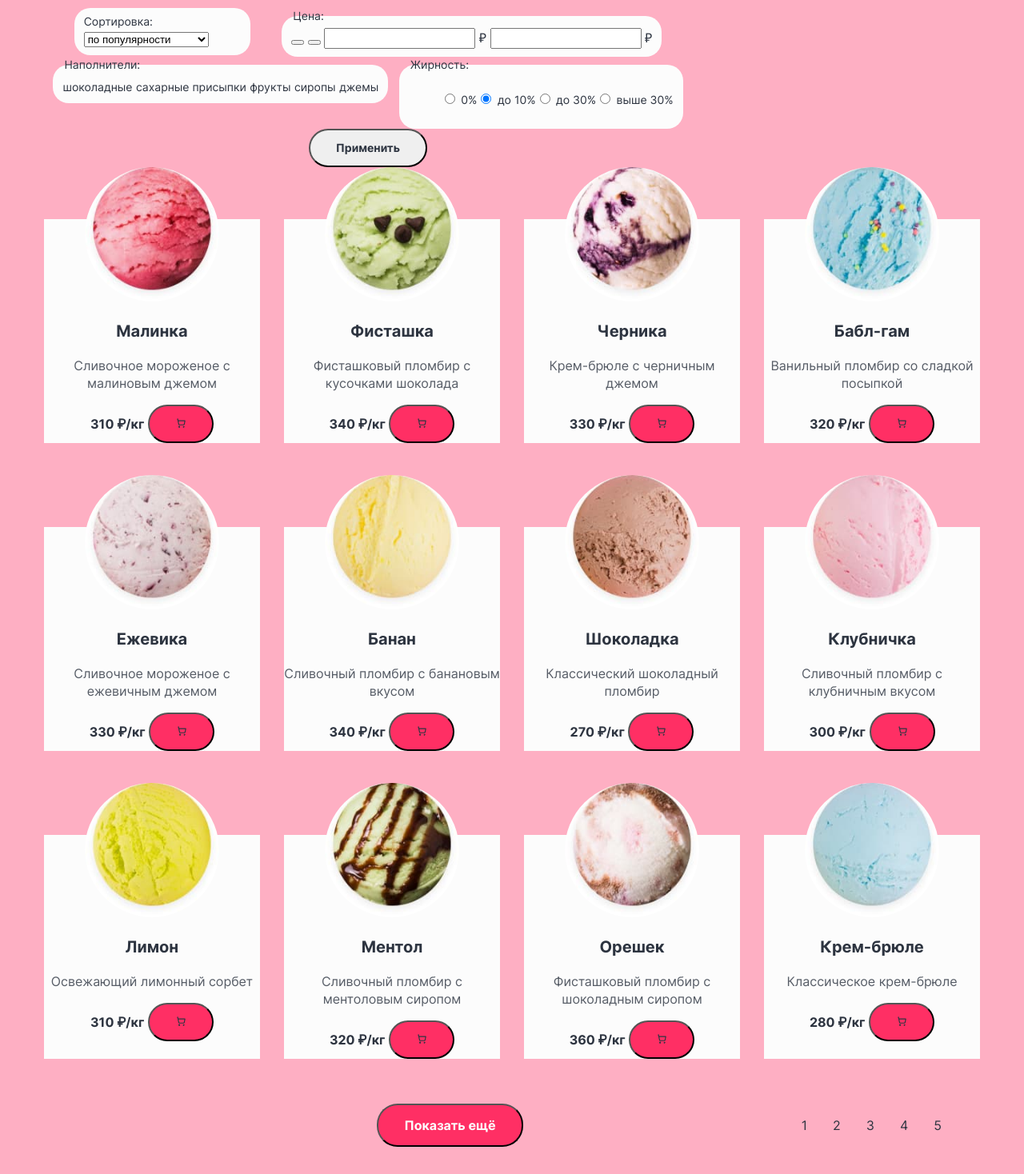
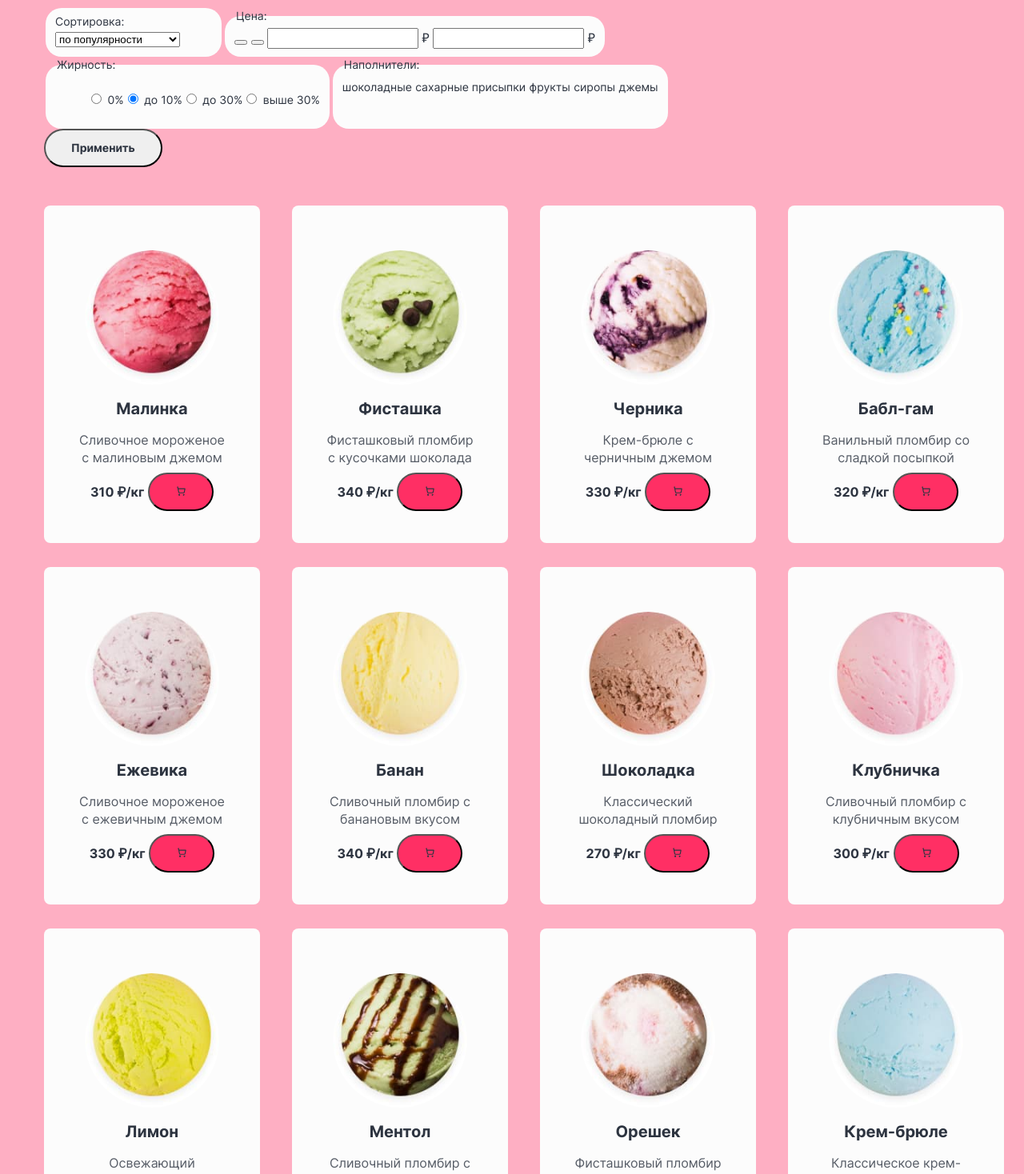
Before and after one commit to AkhmetvaleevRR/1698749-gllacy-32, a plain HTML site: page catalog.html in a window 1280 px wide. Shown: the part 212-1680 px from the top of the page at 80% size. Drawn offline with Linux system fonts and the light colour scheme.

Commit message:
Сетки на гридах товар, форма, список товаров

```diff
--- a/catalog.html
+++ b/catalog.html
@@ -80,34 +80,6 @@
                             <input class="catalog-filter-input" type="number" name="min-price"> ₽
                             <input class="catalog-filter-input" type="number" name="max-price"> ₽
                         </fieldset>
-                        <fieldset class="catalog-filter-group">
-                            <legend class="catalog-filter-title">Наполнители:</legend>
-                            <label class="control">
-                        <input class="visually-hidden control-input" type="checkbox" name="chocolate" checked>
-                        <span class="control-mark"></span>
-                        <span class="control-label">шоколадные</span>
-                      </label>
-                            <label class="control">
-                        <input class="visually-hidden control-input" type="checkbox" name="sprinkles" checked>
-                        <span class="control-mark"></span>
-                        <span class="control-label">сахарные присыпки</span>
-                      </label>
-                            <label class="control">
-                        <input class="visually-hidden control-input" type="checkbox" name="fruits">
-                        <span class="control-mark"></span>
-                        <span class="control-label">фрукты</span>
-                      </label>
-                            <label class="control">
-                        <input class="visually-hidden control-input" type="checkbox" name="syrop">
-                        <span class="control-mark"></span>
-                        <span class="control-label">сиропы</span>
-                      </label>
-                            <label class="control">
-                        <input class="visually-hidden control-input" type="checkbox" name="jam">
-                        <span class="control-mark"></span>
-                        <span class="control-label">джемы</span>
-                      </label>
-                        </fieldset>
 
                         <fieldset class="catalog-filter-group">
                             <legend class="catalog-filter-title">Жирность:</legend>
@@ -142,122 +114,157 @@
                                 </li>
                             </ul>
                         </fieldset>
+                        <fieldset class="catalog-filter-group">
+                            <legend class="catalog-filter-title">Наполнители:</legend>
+                            <label class="control">
+                        <input class="visually-hidden control-input" type="checkbox" name="chocolate" checked>
+                        <span class="control-mark"></span>
+                        <span class="control-label">шоколадные</span>
+                      </label>
+                            <label class="control">
+                        <input class="visually-hidden control-input" type="checkbox" name="sprinkles" checked>
+                        <span class="control-mark"></span>
+                        <span class="control-label">сахарные присыпки</span>
+                      </label>
+                            <label class="control">
+                        <input class="visually-hidden control-input" type="checkbox" name="fruits">
+                        <span class="control-mark"></span>
+                        <span class="control-label">фрукты</span>
+                      </label>
+                            <label class="control">
+                        <input class="visually-hidden control-input" type="checkbox" name="syrop">
+                        <span class="control-mark"></span>
+                        <span class="control-label">сиропы</span>
+                      </label>
+                            <label class="control">
+                        <input class="visually-hidden control-input" type="checkbox" name="jam">
+                        <span class="control-mark"></span>
+                        <span class="control-label">джемы</span>
+                      </label>
+                        </fieldset>
+
                         <button class="button filter-button" type="submit">Применить</button>
                     </form>
 
                     <ul class="products-list">
                         <li class="products-item">
-                            <a class="products-item-link" href="#">
                                 <img class="products-item-image" src="img/catalog/product-1.jpg" alt="Мороженое Малинка" width=168 height=168>
+                                <div class="products-name-container">
                                     <h3 class="products-name">Малинка</h3>
                                     <p>Сливочное мороженое с малиновым джемом</p>
-                            </a>
+                                </div>
+
                             <div class="price"><b class="product-price">310 ₽/кг</b>
                                 <button class="button-minor button"><img src="img/icons/cart.svg" alt="Добавить в корзину" class="cart-icon" width=14 height=14></button>
                             </div>
                         </li>
                         <li class="products-item">
-                            <a class="products-item-link" href="#">
                                 <img class="products-item-image" src="img/catalog/product-2.jpg" alt="Мороженое Фисташка" width=168 height=168>
+                                    <div class="products-name-container">
                                     <h3 class="products-name">Фисташка</h3>
                                 <p>Фисташковый пломбир с кусочками шоколада</p>
-                            </a>
+                                </div>
+
                             <div class="price"><b class="product-price">340 ₽/кг</b>
                                 <button class="button-minor button"><img src="img/icons/cart.svg" alt="Добавить в корзину" class="cart-icon" width=14 height=14></button></div>
                         </li>
                         <li class="products-item">
-                            <a class="products-item-link" href="#">
                                 <img class="products-item-image" src="img/catalog/product-3.jpg" alt="Мороженое Черника" width=168 height=168>
+                                <div class="products-name-container">
                                     <h3 class="products-name">Черника</h3>
                                     <p>Крем-брюле с черничным джемом</p>
-                            </a>
+                                </div>
+
                             <div class="price"><b class="product-price">330 ₽/кг</b>
                                 <button class="button-minor button"><img src="img/icons/cart.svg" alt="Добавить в корзину" class="cart-icon" width=14 height=14></button></div>
                         </li>
                         <li class="products-item">
-                            <a class="products-item-link" href="#">
                                 <img class="products-item-image" src="img/catalog/product-4.jpg" alt="Мороженое Бабл-гам" width=168 height=168>
+                                <div class="products-name-container">
                                     <h3 class="products-name">Бабл-гам</h3>
                                     <p>Ванильный пломбир со сладкой посыпкой</p>
-                            </a>
+                                </div>
+
                             <div class="price"><b class="product-price">320 ₽/кг</b>
                                 <button class="button-minor button"><img src="img/icons/cart.svg" alt="Добавить в корзину" class="cart-icon" width=14 height=14></button></div>
                         </li>
                         <li class="products-item">
-                            <a class="products-item-link" href="#">
                                 <img class="products-item-image" src="img/catalog/product-5.jpg" alt="Мороженое Ежевика" width=168 height=168>
+                                <div class="products-name-container">
                                     <h3 class="products-name">Ежевика</h3>
                                     <p>Сливочное мороженое с ежевичным джемом</p>
-                            </a>
+                                </div>
+
                             <div class="price"><b class="product-price">330 ₽/кг</b>
                                 <button class="button-minor button"><img src="img/icons/cart.svg" alt="Добавить в корзину" class="cart-icon" width=14 height=14></button></div>
                         </li>
                         <li class="products-item">
-                            <a class="products-item-link" href="#">
                                 <img class="products-item-image" src="img/catalog/product-6.jpg" alt="Мороженое Банан" width=168 height=168>
+                                <div class="products-name-container">
                                     <h3 class="products-name">Банан</h3>
                                     <p>Сливочный пломбир с банановым вкусом</p>
-                            </a>
+                                </div>
+
                             <div class="price"><b class="product-price">340 ₽/кг</b>
                                 <button class="button-minor button"><img src="img/icons/cart.svg" alt="Добавить в корзину" class="cart-icon" width=14 height=14></button></div>
                         </li>
                         <li class="products-item">
-                            <a class="products-item-link" href="#">
                                 <img class="products-item-image" src="img/catalog/product-7.jpg" alt="Мороженое Шоколадка" width=168 height=168>
+                                <div class="products-name-container">
                                     <h3 class="products-name">Шоколадка</h3>
                                     <p>Классический шоколадный пломбир</p>
-                            </a>
+                                </div>
                             <div class="price"><b class="product-price">270 ₽/кг</b>
                                 <button class="button-minor button"><img src="img/icons/cart.svg" alt="Добавить в корзину" class="cart-icon" width=14 height=14></button></div>
                         </li>
                         <li class="products-item">
-                            <a class="products-item-link" href="#">
                                 <img class="products-item-image" src="img/catalog/product-8.jpg" alt="Мороженое Клубничка" width=168 height=168>
+                                <div class="products-name-container">
                                     <h3 class="products-name">Клубничка</h3>
                                     <p>Сливочный пломбир с клубничным вкусом</p>
-                            </a>
+                                </div>
                             <div class="price"><b class="product-price">300 ₽/кг</b>
                                 <button class="button-minor button"><img src="img/icons/cart.svg" alt="Добавить в корзину" class="cart-icon" width=14 height=14></button></div>
                         </li>
                         <li class="products-item">
-                            <a class="products-item-link" href="#">
                                 <img class="products-item-image" src="img/catalog/product-9.jpg" alt="Мороженое Лимон" width=168 height=168>
+                                <div class="products-name-container">
                                     <h3 class="products-name">Лимон</h3>
                                     <p>Освежающий лимонный сорбет</p>
-                            </a>
+                                </div>
                             <div class="price"><b class="product-price">310 ₽/кг</b>
                                 <button class="button-minor button"><img src="img/icons/cart.svg" alt="Добавить в корзину" class="cart-icon" width=14 height=14></button></div>
                         </li>
                         <li class="products-item">
-                            <a class="products-item-link" href="#">
                                 <img class="products-item-image" src="img/catalog/product-10.jpg" alt="Мороженое Ментол" width=168 height=168>
+                                <div class="products-name-container">
                                     <h3 class="products-name">Ментол</h3>
                                     <p>Сливочный пломбир с ментоловым сиропом</p>
-                            </a>
+                                </div>
                             <div class="price"><b class="product-price">320 ₽/кг</b>
                                 <button class="button-minor button"><img src="img/icons/cart.svg" alt="Добавить в корзину" class="cart-icon" width=14 height=14></button></div>
                         </li>
                         <li class="products-item">
-                            <a class="products-item-link" href="#">
                                 <img class="products-item-image" src="img/catalog/product-11.jpg" alt="Мороженое Орешек" width=168 height=168>
+                                <div class="products-name-container">
                                     <h3 class="products-name">Орешек</h3>
                                     <p>Фисташковый пломбир с шоколадным сиропом</p>
-                            </a>
+                                </div>
                             <div class="price"><b class="product-price">360 ₽/кг</b>
                                 <button class="button-minor button"><img src="img/icons/cart.svg" alt="Добавить в корзину" class="cart-icon" width=14 height=14></button></div>
                         </li>
                         <li class="products-item">
-                            <a class="products-item-link" href="#">
                                 <img class="products-item-image" src="img/catalog/product-12.jpg" alt="Мороженое Крем-брюле" width=168 height=168>
+                                <div class="products-name-container">
                                     <h3 class="products-name">Крем-брюле</h3>
                                     <p>Классическое крем-брюле</p>
-                            </a>
+                                </div>
                             <div class="price"><b class="product-price">280 ₽/кг</b>
                                 <button class="button-minor button"><img src="img/icons/cart.svg" alt="Добавить в корзину" class="cart-icon" width=14 height=14></button></div>
                         </li>
                     </ul>
                     <div class="pagination-more">
-                        <button class="button button-minor pagination-show-more" type="button">Показать ещё</button>
+                        <button class="button button-main pagination-show-more" type="button">Показать ещё</button>
                         <ul class="pagination">
                             <li class="pagination-item">
                                 <a class="pagination-link pagination-prev pagination-disabled">
@@ -316,7 +323,6 @@
         </section>
         <section class="footer-menu">
             <h2 class="footer-menu-title visually-hidden">Информация для поставщиков</h2>
-            <div class="footer-menu-container">
                 <img src="img/icons/heart-fill.svg" width=14 height=13>
                 <ul class="footer-menu-list">
                     <li class="footer-menu-item">
@@ -332,7 +338,6 @@
                         <a class="footer-menu-link" href="#">Экологические стандарты</a>
                     </li>
                 </ul>
-            </div>
         </section>
         <section class="copyright">
             <div class="copyright-container">
--- a/css/styles.css
+++ b/css/styles.css
@@ -156,8 +156,7 @@ body {
 
 .banners-item .banners-item-container h3 {
     text-align: left;
-    margin-right: auto;
-    margin-bottom: 16px;
+    margin: 0px auto 16px 0;
 }
 
 .banners-item {
@@ -181,33 +180,38 @@ body {
 }
 
 .products-item {
-    margin: 0 0 40px;
-    display: flex;
-    flex-direction: column;
+    border-radius: 8px;
+    display: grid;
+    grid-template-columns: 40px 1fr 40px;
+    grid-template-rows: 40px 170px 76px 32px 40px;
+    row-gap: 16px;
     width: 270px;
-    position: relative;
+    background-color: #FCFCFC;
+}
+.products-name-container {
+    grid-row: 3 / 4;
+    grid-column: 2/3;
 }
 
-.products-item p {
+.products-name-container h3 {
+    margin: 0;
+}
+.products-item .price {
     text-align: center;
+    grid-row: 4 / 5;
+
+    grid-column: 2/3;
 }
 
-.products-item div {
-    margin: 0 auto;
+.products-item img {
+    grid-row: 2 / 3;
+    grid-column: 2/3;
 }
 
 .products {
+    display: flex;
+    flex-direction: column;
     margin: 0 0 80px;
-}
-
-.products-item::before {
-    position: absolute;
-    bottom: 0;
-    content: '';
-    z-index: -1;
-    width: 270px;
-    height: 280px;
-    background-color: #FCFCFC;
 }
 
 .products-item img {
@@ -397,56 +401,28 @@ body {
 }
 
 .delivery-form {
-    display: flex;
-    flex-wrap: wrap;
-    width: 500px;
+    display: grid;
+    grid-template-columns: 117px 287px;
+    gap: 16px;
     background: #FCFCFC;
     border-radius: 8px;
     margin: 64px 64px 64px auto;
+    padding: 40px;
 }
-
 .delivery-form button {
-    margin: 0 auto 40px;
+    grid-column: 1 / -1;
+    justify-self: center;
 }
 
 .delivery-form p:first-of-type {
-    margin: 40px 40px 32px;
-}
-
-.delivery-form p:last-of-type {
-    margin: 0 40px 40px;
+    grid-column: 1 / -1;
 }
 
 .form-label-icon button {
     margin: 0;
 }
-
-.delivery-form .delivery-container h3 {
-    margin-right: auto;
-}
-
-.delivery-form-date input {
-    width: 112px;
-    height: 48px;
-}
-
-.delivery-form-date {
-    margin: 0 16px 0 40px;
-}
-
-.delivery-form-phone {
-    width: 287px;
-    margin: 0 40px 0 0;
-}
-
-.delivery-form-phone input {
-    width: 280px;
-    height: 48px;
-}
-
-.delivery-form-address input {
-    width: 420px;
-    height: 48px;
+.delivery-form-address {
+    grid-column: 1 / -1;
 }
 
 .delivery-form-date,
@@ -502,9 +478,7 @@ body {
     display: flex;
     flex-wrap: wrap;
     width: 810px;
-    margin-right: auto;
-    justify-content: space-evenly;
-    align-items: flex-start;
+    margin: 0 auto 48px 0;
 }
 
 .catalog-filter-list {
@@ -515,15 +489,18 @@ body {
 .sorting-type {
     width: 196px;
 }
-
+.catalog-products-container {
+    display: flex;
+    flex-direction: column;
+}
 .products-list {
-    display: flex;
-    justify-content: space-between;
-    width: 1170px;
-    margin: 0;
     padding: 0;
+    margin: 0 auto;
+    display: grid;
+    grid-template-columns: 1fr 1fr 1fr 1fr;
+    row-gap: 30px;
+    column-gap: 40px;
     list-style-type: none;
-    flex-wrap: wrap;
 }
 
 .products {
@@ -641,7 +618,8 @@ body {
     color: inherit;
 }
 
-.products-name {
+.products-name-container .products-name {
+    margin: 0;
     color: #2D3440;
     font-weight: bold;
     font-size: 20px;
@@ -668,7 +646,9 @@ body {
     line-height: 30px;
     color: inherit;
 }
-
+.products-item p {
+    text-align: center;
+}
 .subscribe p,
 .delivery p,
 .contacts-subtitle,
@@ -709,11 +689,12 @@ body {
     margin: 0 0 50px;
 }
 
-.footer-menu-container {
+.footer-menu {
     margin-left: 300px;
     width: 356px;
     display: flex;
     flex-direction: row;
+    margin: 0 auto;
 }
 
 .footer-menu-list-title {
@@ -725,17 +706,20 @@ body {
 }
 
 .footer-menu-list {
+    align-self: flex-start;
     display: grid;
     grid-template-columns: 1fr 1fr;
     grid-row: auto auto;
     grid-column-gap: 10px;
     list-style-type: none;
+    align-content: center;
     padding: 0;
     margin: 0;
 }
 
 .footer-menu-item {
     width: 190px;
+    margin: 0;
 }
 
 .footer-menu-link {
@@ -744,8 +728,14 @@ body {
     color: inherit;
     text-decoration: none;
 }
+.footer-menu img {
+    width: 16px;
+    height: 16px;
+    margin:3px 8px;
+}
 
 .footer-social-list {
+    margin: 0;
     list-style-type: none;
     padding: 0;
 }
@@ -806,14 +796,6 @@ body {
     border: 0;
     border-radius: 20px;
     background: #FCFCFC;
-}
-
-.catalog-products fieldset::before {
-    position: absolute;
-    content: '';
-    z-index: -1;
-    background: #FCFCFC;
-    opacity: 0.3;
 }
 
 .inner-header-title {
```
Also changed, not shown: index.html (+16 -10 lines). Lines whose indentation alone changed are shown as unchanged.
